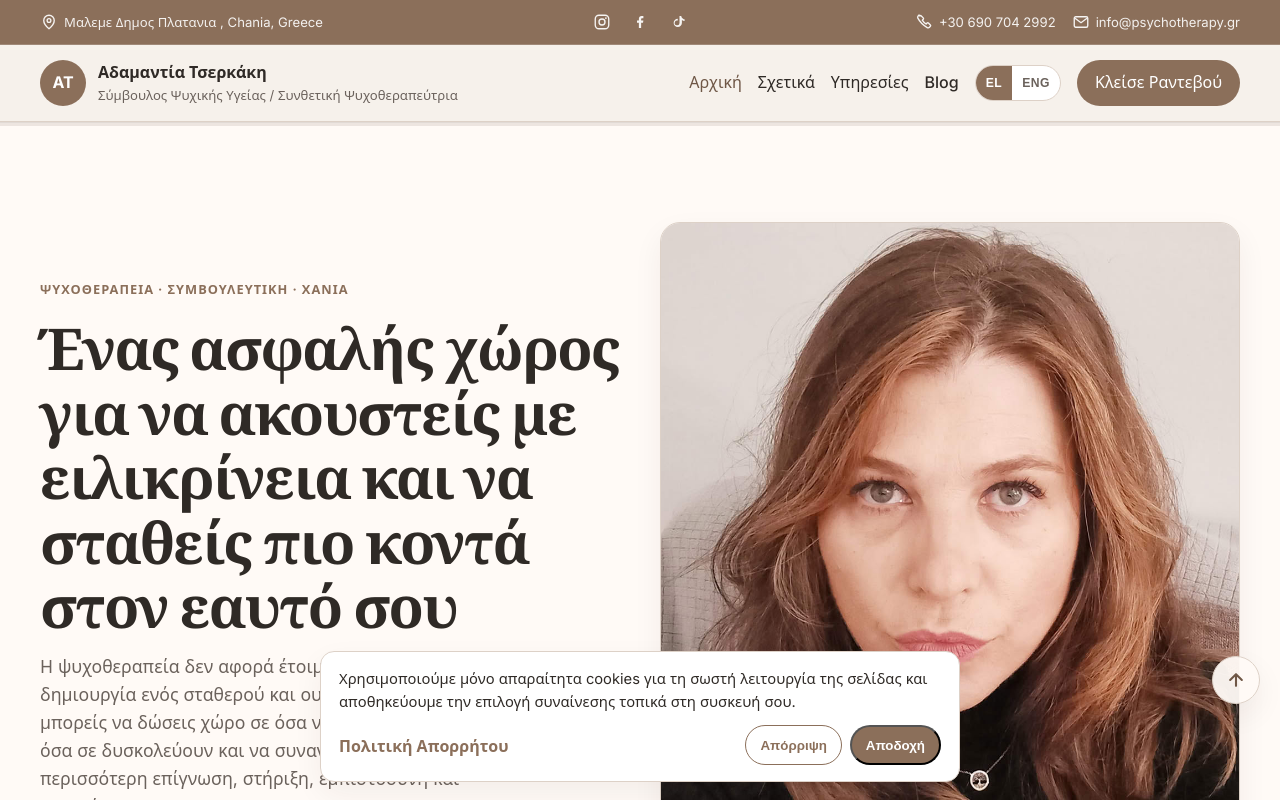
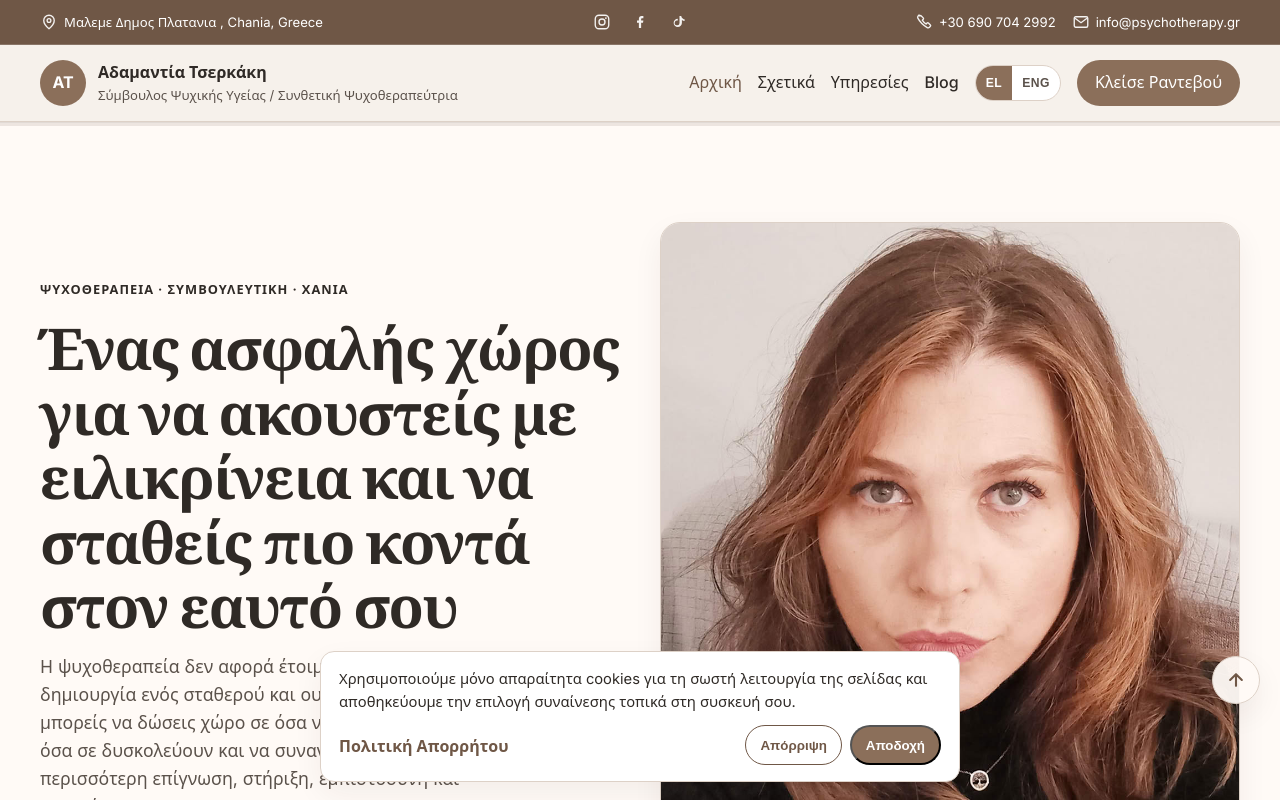
Before and after one commit to alexandros21bs/psychotherapytserkaki-site, a React (Vite) app: page / in a window 1280 px wide. Shown: the top 800 px of the page. Built offline with nearby package versions, Linux system fonts and the light colour scheme.

Commit message:
Improve accessibility semantics and contrast for Lighthouse

```diff
--- a/src/components/common/Header.jsx
+++ b/src/components/common/Header.jsx
@@ -24,20 +24,20 @@ export default function Header() {
           </div>
 
           <div className="topbar-center">
-            <div className="topbar-item topbar-socials" aria-label="Social στοιχεία">
-              <a href="https://instagram.com/adamtserkaki" target="_blank" rel="noopener noreferrer" className="topbar-social-link">
+            <div className="topbar-item topbar-socials" role="group" aria-label="Social στοιχεία">
+              <a href="https://instagram.com/adamtserkaki" target="_blank" rel="noopener noreferrer" className="topbar-social-link" aria-label="Instagram" title="Instagram">
                 <svg className="topbar-icon" viewBox="0 0 24 24" fill="none" aria-hidden="true">
                   <rect x="3" y="3" width="18" height="18" rx="5" stroke="currentColor" strokeWidth="1.8" />
                   <circle cx="12" cy="12" r="4" stroke="currentColor" strokeWidth="1.8" />
                   <circle cx="17.2" cy="6.8" r="1.2" fill="currentColor" />
                 </svg>
               </a>
-              <a href="https://facebook.com/adamtserkaki" target="_blank" rel="noopener noreferrer" className="topbar-social-link">
+              <a href="https://facebook.com/adamtserkaki" target="_blank" rel="noopener noreferrer" className="topbar-social-link" aria-label="Facebook" title="Facebook">
                 <svg className="topbar-icon" viewBox="0 0 24 24" fill="none" aria-hidden="true">
                   <path d="M14.5 7h2V4h-2.4C11.9 4 10.5 5.4 10.5 7.8V10H8v3h2.5v7h3v-7h2.5l.5-3h-3V8c0-.6.4-1 1-1z" fill="currentColor" />
                 </svg>
               </a>
-              <a href="https://tiktok.com/@adamtserkaki" target="_blank" rel="noopener noreferrer" className="topbar-social-link">
+              <a href="https://tiktok.com/@adamtserkaki" target="_blank" rel="noopener noreferrer" className="topbar-social-link" aria-label="TikTok" title="TikTok">
                 <svg className="topbar-icon" viewBox="0 0 24 24" fill="none" aria-hidden="true">
                   <path d="M14 4v9.2a3.2 3.2 0 11-2.3-3.1V7.7a5.5 5.5 0 105.5 5.5V9.3c1 .8 2.2 1.3 3.6 1.4V8.3c-1.4-.2-2.7-1-3.6-2.1-.5-.7-.8-1.5-.9-2.2H14z" fill="currentColor" />
                 </svg>
--- a/src/pages/Faq.jsx
+++ b/src/pages/Faq.jsx
@@ -24,16 +24,16 @@ export default function Faq() {
                 <h2>{section.title}</h2>
               </header>
 
-              <dl className="faq-list">
+              <div className="faq-list">
                 {section.items.map((item, i) => (
                   <details className="faq-item" key={`${section.title}-${i}`}>
                     <summary>
                       <span>{item.question}</span>
                     </summary>
-                    <dd>{item.answer}</dd>
+                    <p className="faq-answer">{item.answer}</p>
                   </details>
                 ))}
-              </dl>
+              </div>
             </section>
           ))}
         </div>
--- a/src/pages/Home.jsx
+++ b/src/pages/Home.jsx
@@ -286,16 +286,16 @@ export default function Home() {
             <h2 className="faq-title-one-line">Ό,τι μπορεί να αναρωτιέσαι</h2>
           </header>
 
-          <dl className="faq-list">
+          <div className="faq-list">
             {faqItems.map((item, i) => (
               <details className="faq-item" key={i} open={i === 0}>
                 <summary>
                   <span>{item.question}</span>
                 </summary>
-                <dd>{item.answer}</dd>
+                <p className="faq-answer">{item.answer}</p>
               </details>
             ))}
-          </dl>
+          </div>
         </div>
       </section>
 
--- a/src/styles/global.css
+++ b/src/styles/global.css
@@ -2,7 +2,7 @@
   --bg: #f6f1eb;
   --surface: #fffaf6;
   --text: #2f2a26;
-  --muted: #6b625c;
+  --muted: #5b524b;
   --line: #ddd1c7;
   --primary: #8b6f5a;
   --primary-dark: #6f5746;
@@ -56,7 +56,7 @@ main {
   font-weight: 700;
   letter-spacing: 0.08em;
   text-transform: uppercase;
-  color: var(--primary);
+  color: var(--text);
 }
 
 .intro-eyebrow-large {
@@ -107,7 +107,7 @@ p {
 
 .header-topbar {
   border-bottom: 1px solid rgba(255, 255, 255, 0.18);
-  background: var(--primary);
+  background: var(--primary-dark);
 }
 
 .topbar-inner {
@@ -156,7 +156,7 @@ p {
 .topbar-link {
   margin: 0;
   font-size: 0.82rem;
-  color: rgba(255, 255, 255, 0.9);
+  color: #fff;
 }
 
 .topbar-link {
@@ -180,7 +180,7 @@ p {
   justify-content: center;
   width: 28px;
   height: 28px;
-  color: rgba(255, 255, 255, 0.9);
+  color: #fff;
   text-decoration: none;
 }
 
@@ -748,13 +748,13 @@ p {
 
 /* ---- Buttons ---- */
 .btn-outline {
-  border: 1.5px solid var(--primary);
-  color: var(--primary);
+  border: 1.5px solid var(--primary-dark);
+  color: var(--primary-dark);
   background: transparent;
 }
 
 .btn-outline:hover {
-  background: var(--primary);
+  background: var(--primary-dark);
   color: #fff;
 }
 
@@ -778,7 +778,7 @@ p {
 .text-link {
   display: inline-block;
   font-weight: 600;
-  color: var(--primary);
+  color: var(--primary-dark);
   margin-top: 4px;
   transition: 0.2s ease;
 }
@@ -969,14 +969,14 @@ p {
   font-family: "Playfair Display", Georgia, serif;
   font-size: 2rem;
   font-weight: 700;
-  color: var(--line);
+  color: var(--primary-dark);
   margin-bottom: 8px;
   line-height: 1;
 }
 
 /* ---- CTA Eyebrow ---- */
 .cta-eyebrow {
-  color: rgba(255, 255, 255, 0.6);
+  color: #fff;
 }
 
 /* ---- FAQ Container ---- */
@@ -984,7 +984,7 @@ p {
   max-width: 720px;
 }
 
-.faq-item dd {
+.faq-answer {
   margin: 10px 0 0;
   color: var(--muted);
 }
@@ -1298,7 +1298,7 @@ p {
 
 /* ---- CTA Section ---- */
 .cta-section {
-  background: var(--primary);
+  background: var(--primary-dark);
 }
 
 .cta-block {
@@ -1312,7 +1312,7 @@ p {
 }
 
 .cta-block p {
-  color: rgba(255, 255, 255, 0.8);
+  color: rgba(255, 255, 255, 0.95);
 }
 
 .cta-section .btn-primary {
```
